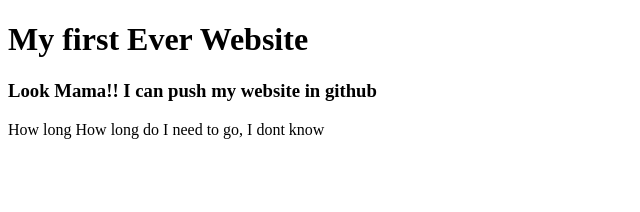
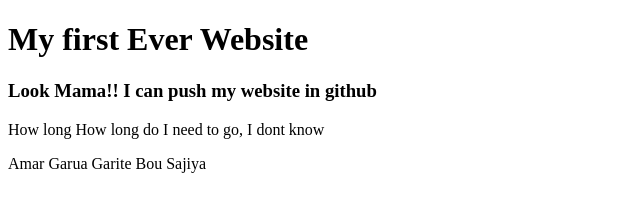
Before and after one commit to Bilash-Barua/myfirstwebsite, a plain HTML site: page index.html in a window 1280 px wide. Shown: the whole page, without its empty margins (0-640 px from the left). Drawn offline with Linux system fonts and the light colour scheme.

Commit message:
lets try again

```diff
--- a/index.html
+++ b/index.html
@@ -9,6 +9,7 @@
   <h1>My first Ever Website</h1>
   <h3> Look Mama!! I can push my website in github</h3>
   <p>How long How long do I need to go, I dont know</p>
+  <p> Amar Garua Garite Bou Sajiya</p>
 
 </body>
 </html>
```
